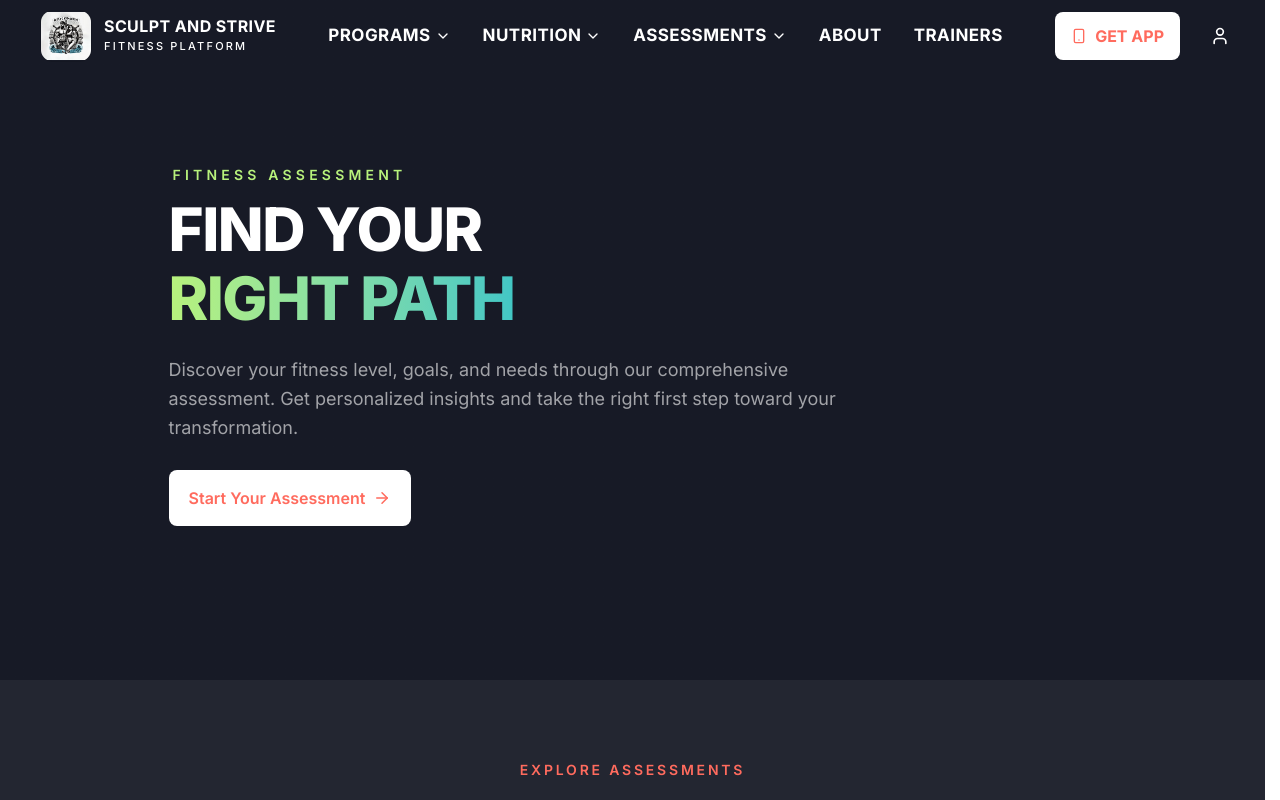
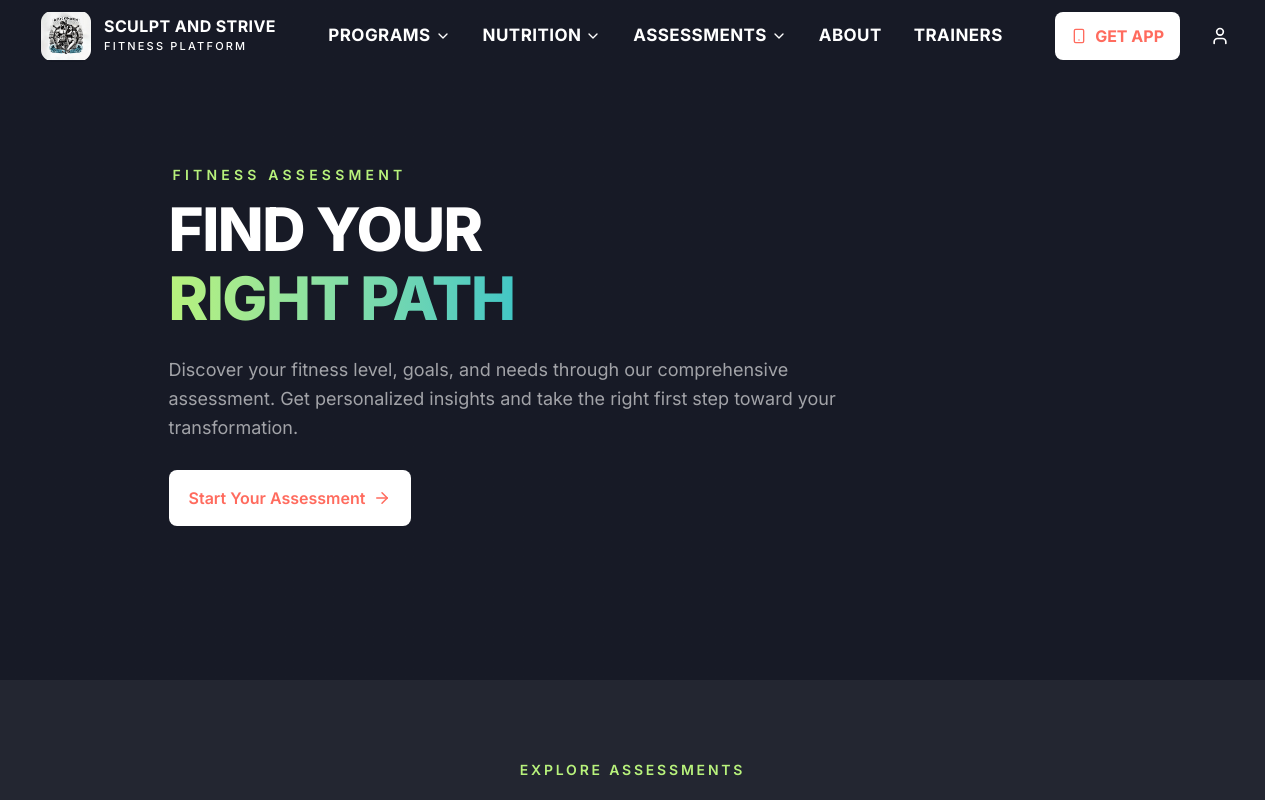
Before and after one commit to sculptandstrive/Company-website, a React (Vite) app: page /assessments/details in a window 1280 px wide. Shown: the top 800 px of the page. Built offline with nearby package versions, Linux system fonts and the light colour scheme; no server answers.

Commit message:
Update assessment details UI

```diff
--- a/src/app/pages/AssessmentDetails.tsx
+++ b/src/app/pages/AssessmentDetails.tsx
@@ -122,7 +122,7 @@ export const AssessmentDetails = () => {
       transition={{ duration: 0.7 }}
       className="mb-10 max-w-2xl mx-auto text-center"
     >
-      <p className="text-sm font-semibold uppercase tracking-[0.2em] text-[#FF6B5E]">
+      <p className="text-sm font-semibold uppercase tracking-[0.2em] text-[#B8F27C]">
         Explore Assessments
       </p>
 
```
